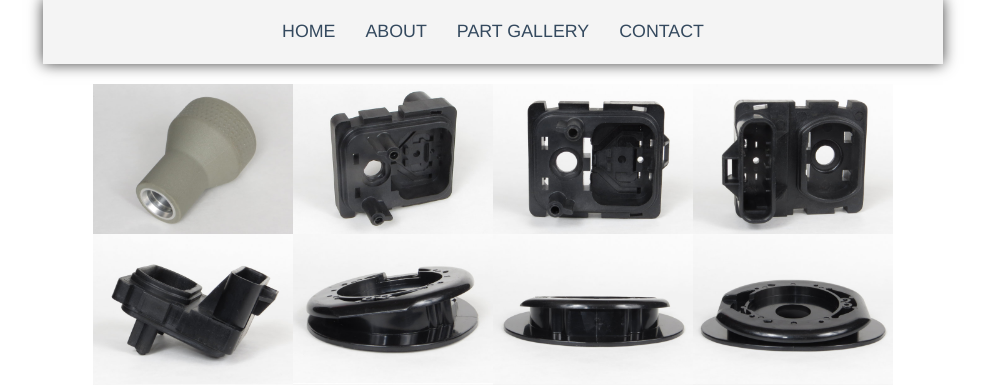
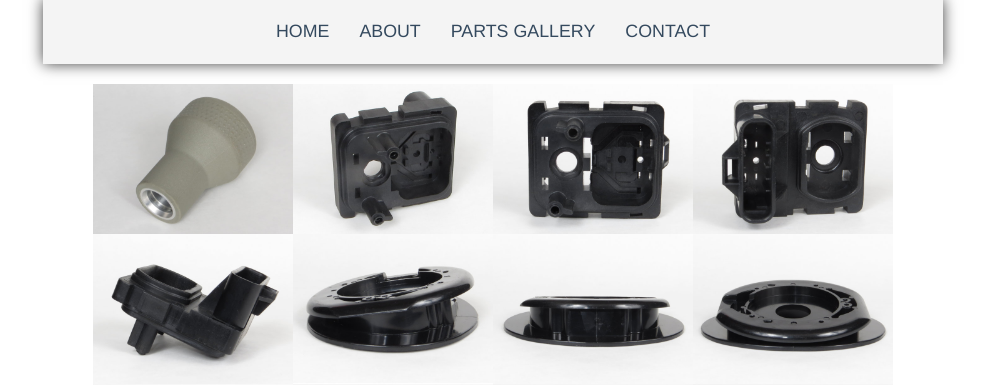
Before and after one commit to jdkarns/gpp, a PHP site: page /part-gallery.php in a window 1280 px wide. Shown: the part 990-1375 px from the top of the page, without its empty margins (147-1132 px from the left). Run offline with PHP 8.4, Linux system fonts and the light colour scheme.

Commit message:
changed part gallery to parts gallery

```diff
--- a/about.php
+++ b/about.php
@@ -22,7 +22,7 @@
         <ul class="main-nav">
             <li><a href="index.php">Home</a></li>
             <li><a href="about.php">About</a></li>
-            <li><a href="part-gallery.php">Part Gallery</a></li>
+            <li><a href="part-gallery.php">Parts Gallery</a></li>
             <li><a href="contact.php">Contact</a></li>
         </ul>
     </nav>
@@ -67,7 +67,7 @@
         <ul class="main-nav">
             <li><a href="index.php">Home</a></li>
             <li><a href="about.php">About</a></li>
-            <li><a href="part-gallery.php">Part Gallery</a></li>
+            <li><a href="part-gallery.php">Parts Gallery</a></li>
             <li><a href="contact.php">Contact</a></li>
         </ul>
         <span>Copyright &copy; all rights reserved.
--- a/contact.php
+++ b/contact.php
@@ -22,7 +22,7 @@
         <ul class="main-nav">
             <li><a href="index.php">Home</a></li>
             <li><a href="about.php">About</a></li>
-            <li><a href="part-gallery.php">Part Gallery</a></li>
+            <li><a href="part-gallery.php">Parts Gallery</a></li>
             <li><a href="contact.php">Contact</a></li>
         </ul>
     </nav>
@@ -59,7 +59,7 @@
         <ul class="main-nav">
             <li><a href="index.php">Home</a></li>
             <li><a href="about.php">About</a></li>
-            <li><a href="part-gallery.php">Part Gallery</a></li>
+            <li><a href="part-gallery.php">Parts Gallery</a></li>
             <li><a href="contact.php">Contact</a></li>
         </ul>
         <span>Copyright &copy; all rights reserved.
--- a/index.php
+++ b/index.php
@@ -22,7 +22,7 @@
         <ul class="main-nav">
             <li><a href="index.php">Home</a></li>
             <li><a href="about.php">About</a></li>
-            <li><a href="part-gallery.php">Part Gallery</a></li>
+            <li><a href="part-gallery.php">Parts Gallery</a></li>
             <li><a href="contact.php">Contact</a></li>
         </ul>
     </nav>
@@ -86,7 +86,7 @@
         <ul class="main-nav">
             <li><a href="index.php">Home</a></li>
             <li><a href="about.php">About</a></li>
-            <li><a href="part-gallery.php">Part Gallery</a></li>
+            <li><a href="part-gallery.php">Parts Gallery</a></li>
             <li><a href="contact.php">Contact</a></li>
         </ul>
         <span>Copyright &copy; all rights reserved.
--- a/part-gallery.php
+++ b/part-gallery.php
@@ -6,7 +6,7 @@
     <meta name="viewport" content="width=device-width, initial-scale=1.0">
     <meta http-equiv="X-UA-Compatible" content="ie=edge">
     <link rel="stylesheet" href="css/style-main.css" type="text/css" media="all">
-    <title>Part Gallery | Greenfield Precision Plastics</title>
+    <title>Parts Gallery | Greenfield Precision Plastics</title>
 </head>
 
 <body class="site">
@@ -22,7 +22,7 @@
         <ul class="main-nav">
             <li><a href="index.php">Home</a></li>
             <li><a href="about.php">About</a></li>
-            <li><a href="part-gallery.php">Part Gallery</a></li>
+            <li><a href="part-gallery.php">Parts Gallery</a></li>
             <li><a href="contact.php">Contact</a></li>
         </ul>
     </nav>
@@ -100,7 +100,7 @@
         <ul class="main-nav">
             <li><a href="index.php">Home</a></li>
             <li><a href="about.php">About</a></li>
-            <li><a href="part-gallery.php">Part Gallery</a></li>
+            <li><a href="part-gallery.php">Parts Gallery</a></li>
             <li><a href="contact.php">Contact</a></li>
         </ul>
         <span>Copyright &copy; all rights reserved.
```
